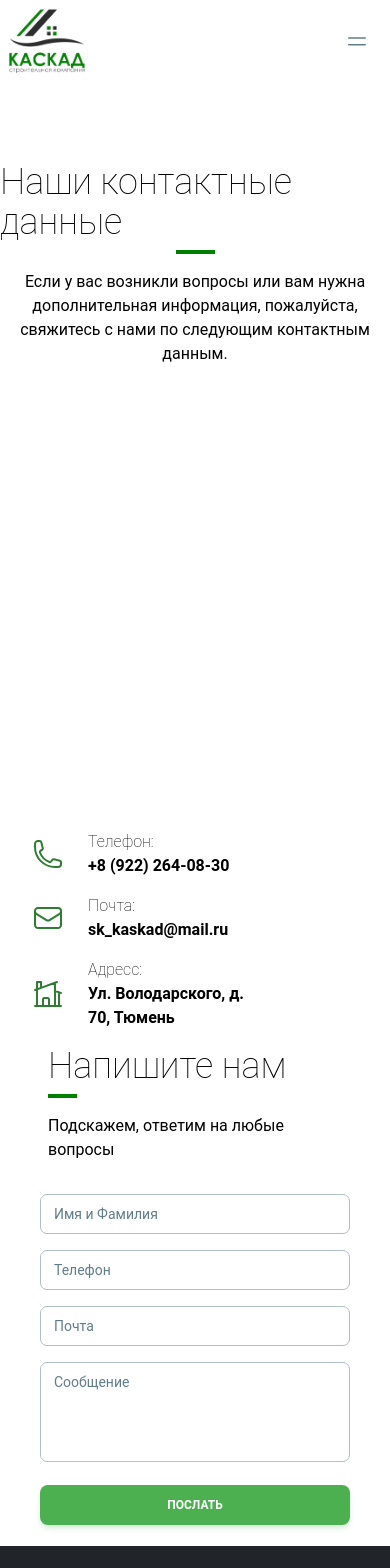
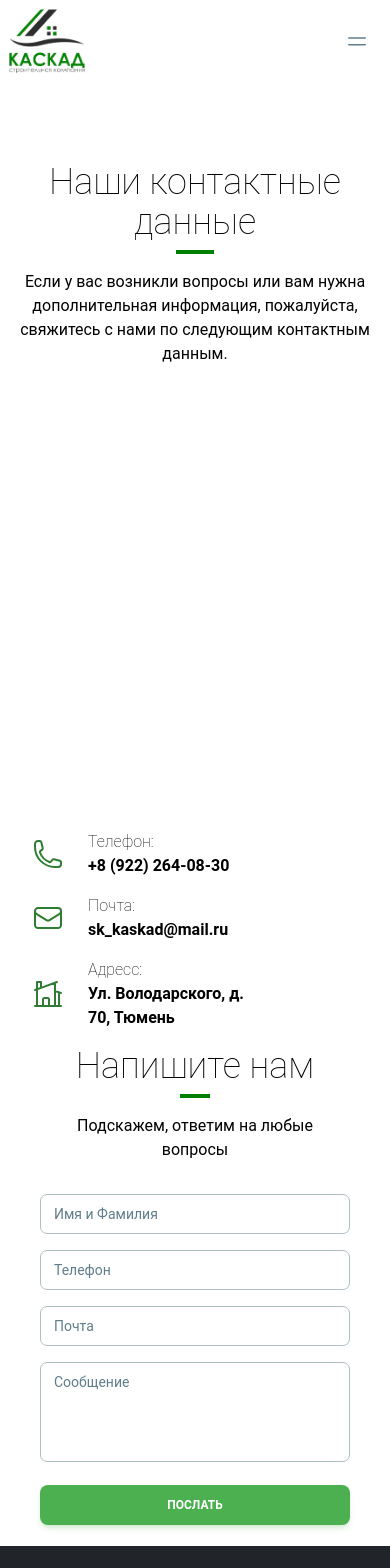
Before and after one commit to LywwKkA-aD/BuildingHousesApp, a React (Vite) app in the folder client/: page /contacts in a window 390 px wide. Shown: the top 1568 px of the page. Built offline with nearby package versions, Linux system fonts and the light colour scheme.

Commit message:
Css fixes.

```diff
--- a/client/src/components/ComplexNavbar/ComplexNavbar.Component.jsx
+++ b/client/src/components/ComplexNavbar/ComplexNavbar.Component.jsx
@@ -164,7 +164,7 @@ const ComplexNavbarComponent = () => {
   }, []);
 
   return (
-    <Navbar shadow={ false } className="mx-auto max-w-screen-2xl p-2 lg:pl-6">
+    <Navbar shadow={ false } className="mx-auto max-w-screen-2xl p-2 lg:pl-6 sticky top-0 z-[999]">
       <div className="relative mx-auto flex justify-between items-center text-blue-gray-900">
       <Link to={"/"} key="">
           <img src={logo} alt="logo" className="h-16 w-18" />
--- a/client/src/components/ContactMap/ContactMap.Component.jsx
+++ b/client/src/components/ContactMap/ContactMap.Component.jsx
@@ -4,8 +4,8 @@ import React from 'react';
 const ContactMapComponent = () => {
   return (
     <div className='mx-auto flex flex-col justify-center items-center my-10 max-w-screen-2xl'>
-        <div className='flex flex-col justify-center items-center my-8'>
-            <h2 className='my-2 text-4xl text font-extralight inline-block'>Наши контактные данные</h2>
+        <div className='flex flex-col justify-center items-center my-8 mx-2'>
+            <h2 className='my-2 text-4xl text font-extralight inline-block text-center'>Наши контактные данные</h2>
             <div className='underline-2-3 mb-4'></div>
             <p className='text-center max-w-2xl'>
                 Если у вас возникли вопросы или вам нужна дополнительная
--- a/client/src/components/Contacts/Contacts.Component.jsx
+++ b/client/src/components/Contacts/Contacts.Component.jsx
@@ -42,9 +42,9 @@ const ContactsComponent = () => {
                 </div>
                 <div className="flex flex-col md:w-3/5">
                     <div className='flex flex-col justify-center items-left mx-12'>
-                        <h2 className='my-2 text-4xl text font-extralight inline-block'>Напишите нам</h2>
-                        <div className='underline-2-3 mb-4'></div>
-                        <p className=''>
+                        <h2 className='my-2 text-4xl text font-extralight inline-block text-center'>Напишите нам</h2>
+                        <div className='underline-2-3 mb-4 mx-auto'></div>
+                        <p className='text-center'>
                         Подскажем, ответим на любые вопросы
                         </p>
                     </div>
--- a/client/src/components/FooterWithSocialLinks/FooterWithSocialLinks.Component.jsx
+++ b/client/src/components/FooterWithSocialLinks/FooterWithSocialLinks.Component.jsx
@@ -44,7 +44,7 @@ const FooterWithSocialLinksComponent = () => {
     <footer className="relative w-full bg-footerBackGround">
       <div className="mx-auto w-full max-w-screen-2xl px-8 py-8">
         <div className="flex flex-col justify-between lg:flex-row">
-            <div className="flex">
+            <div className="flex mb-8">
                 <img src={logo} alt="logo" className="h-28 w-34 rounded-md bg-white p-2" />
             </div>
             <div className="flex flex-col gap-20 md:flex-row">
--- a/client/src/components/WhyUs/WhyUs.Component.jsx
+++ b/client/src/components/WhyUs/WhyUs.Component.jsx
@@ -36,8 +36,8 @@ const WhyUsComponent = () => {
 
   return (
     <div className='mx-auto flex flex-col justify-center items-center my-10 max-w-screen-2xl'>
-      <div className='flex flex-col justify-center items-center'>
-        <h2 className='my-2 text-4xl text font-extralight inline-block'>Почему мы — ваш лучший выбор</h2>
+      <div className='flex flex-col justify-center items-center mx-2'>
+        <h2 className='my-2 text-4xl text font-extralight inline-block text-center'>Почему мы — ваш лучший выбор</h2>
         <div className='underline-2-3 mb-4'></div>
         <p className='text-center max-w-2xl'>
         В "КАСКАД Строительная Компания" мы обеспечиваем превосходство на каждом этапе проекта, делая акцент на вашем удовлетворении и превосходстве результата.
--- a/client/src/pages/Home/Home.Page.jsx
+++ b/client/src/pages/Home/Home.Page.jsx
@@ -32,7 +32,7 @@ const HomePage = () => {
             <CarouselWithContentComponent imageClassName='w-full h-full object-cover' carouselClassName='h-[calc(100vh-5rem)] w-auto z-0' content={data}/>
             <WhyUsComponent />
             <div className='mx-auto flex flex-col justify-center items-center my-8 max-w-screen-2xl'>
-                <div className='flex flex-col justify-center items-center mb-4'>
+                <div className='flex flex-col justify-center items-center mb-4 mx-2'>
                     <h2 className='my-2 text-4xl text font-extralight inline-block'>Портфолио</h2>
                     <div className='underline-2-3 mb-4'></div>
                     <p className='text-center max-w-2xl'>
@@ -43,8 +43,8 @@ const HomePage = () => {
                 <PortfolioComponent Houses={houses} />
             </div>
             <div className='mx-auto flex flex-col justify-center items-center my-8 max-w-screen-2xl'>
-                <div className='flex flex-col justify-center items-center mb-4'>
-                    <h2 className='my-2 text-4xl text font-extralight inline-block'>Проекты домов и коттеджей</h2>
+                <div className='flex flex-col justify-center items-center mb-4 mx-4'>
+                    <h2 className='my-2 text-4xl text font-extralight inline-block text-center'>Проекты домов и коттеджей</h2>
                     <div className='underline-2-3 mb-4'></div>
                     <p className='text-center max-w-2xl'>
                     Для нас каждый дом — это отражение индивидуальности его владельца. Мы прилагаем
```
